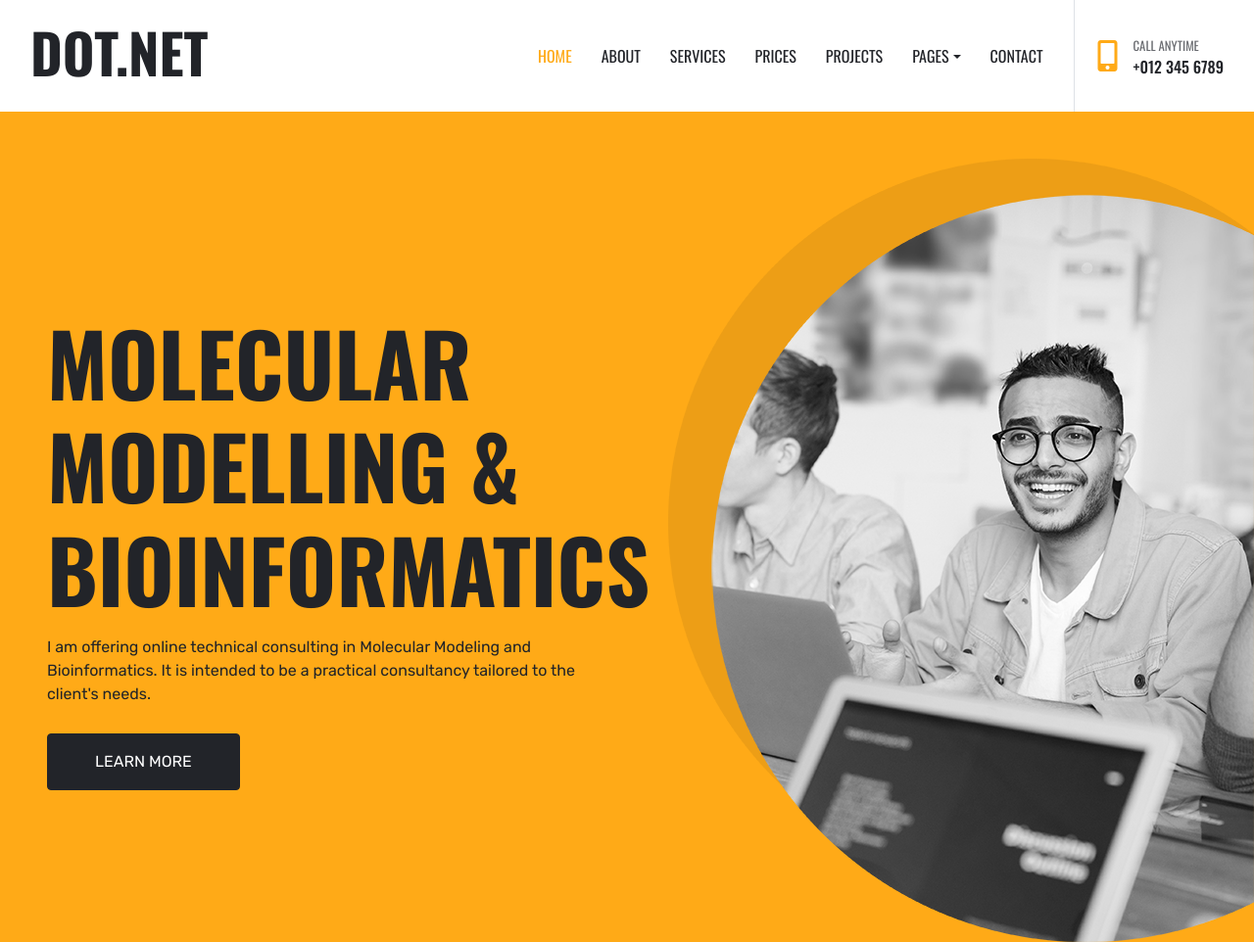
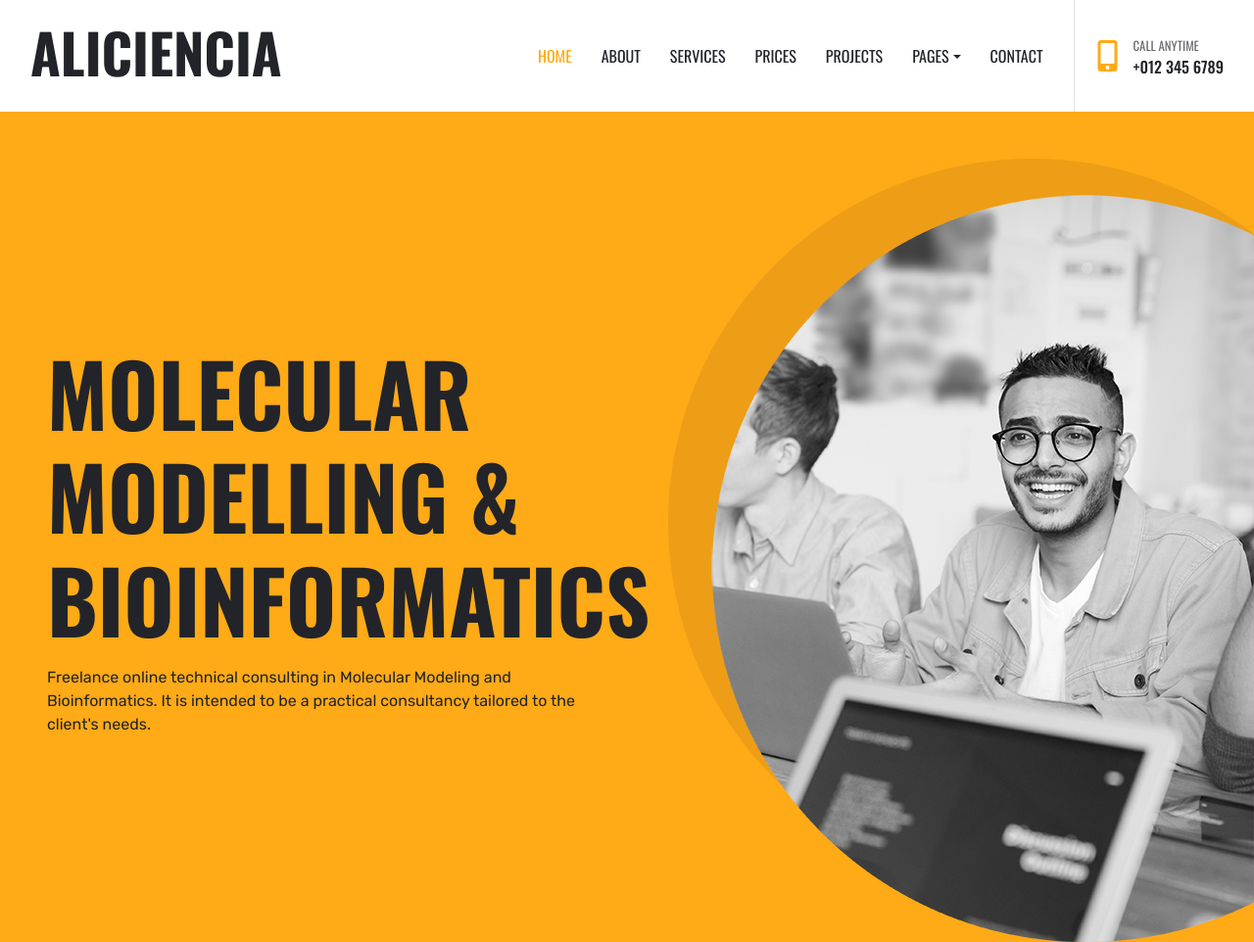
Before and after one commit to Aliciencia/aliciencia.github.io, a plain HTML site: page index.html in a window 1280 px wide. Shown: the top 962 px of the page at 98% size. Drawn offline with nearby package versions, Linux system fonts and the light colour scheme.

Commit message:
Update index.html

```diff
--- a/index.html
+++ b/index.html
@@ -31,7 +31,7 @@
     <div class="container-fluid bg-white position-relative">
         <nav class="navbar navbar-expand-lg bg-white navbar-light py-3 py-lg-0">
             <a href="index.html" class="navbar-brand text-secondary">
-                <h1 class="display-4 text-uppercase">DOT.NET</h1>
+                <h1 class="display-4 text-uppercase">ALICIENCIA</h1>
             </a>
             <button type="button" class="navbar-toggler" data-toggle="collapse" data-target="#navbarCollapse">
                 <span class="navbar-toggler-icon"></span>
@@ -70,8 +70,7 @@
         <div class="row mx-0 align-items-center">
             <div class="col-lg-6 px-md-5 text-center text-lg-left">
                 <h1 class="display-2 text-uppercase mb-3">Molecular modelling & Bioinformatics</h1>
-                <p class="text-dark mb-4">I am offering online technical consulting in Molecular Modeling and Bioinformatics. It is intended to be a practical consultancy tailored to the client's needs.</p>
-                <a href="" class="btn btn-dark text-uppercase mt-1 py-3 px-5">Learn More</a>
+                <p class="text-dark mb-4">Freelance online technical consulting in Molecular Modeling and Bioinformatics. It is intended to be a practical consultancy tailored to the client's needs.</p>
             </div>
             <div class="col-lg-6 px-0 text-right">
                 <img class="img-fluid mt-5 mt-lg-0" src="img/header.png" alt="">
```
